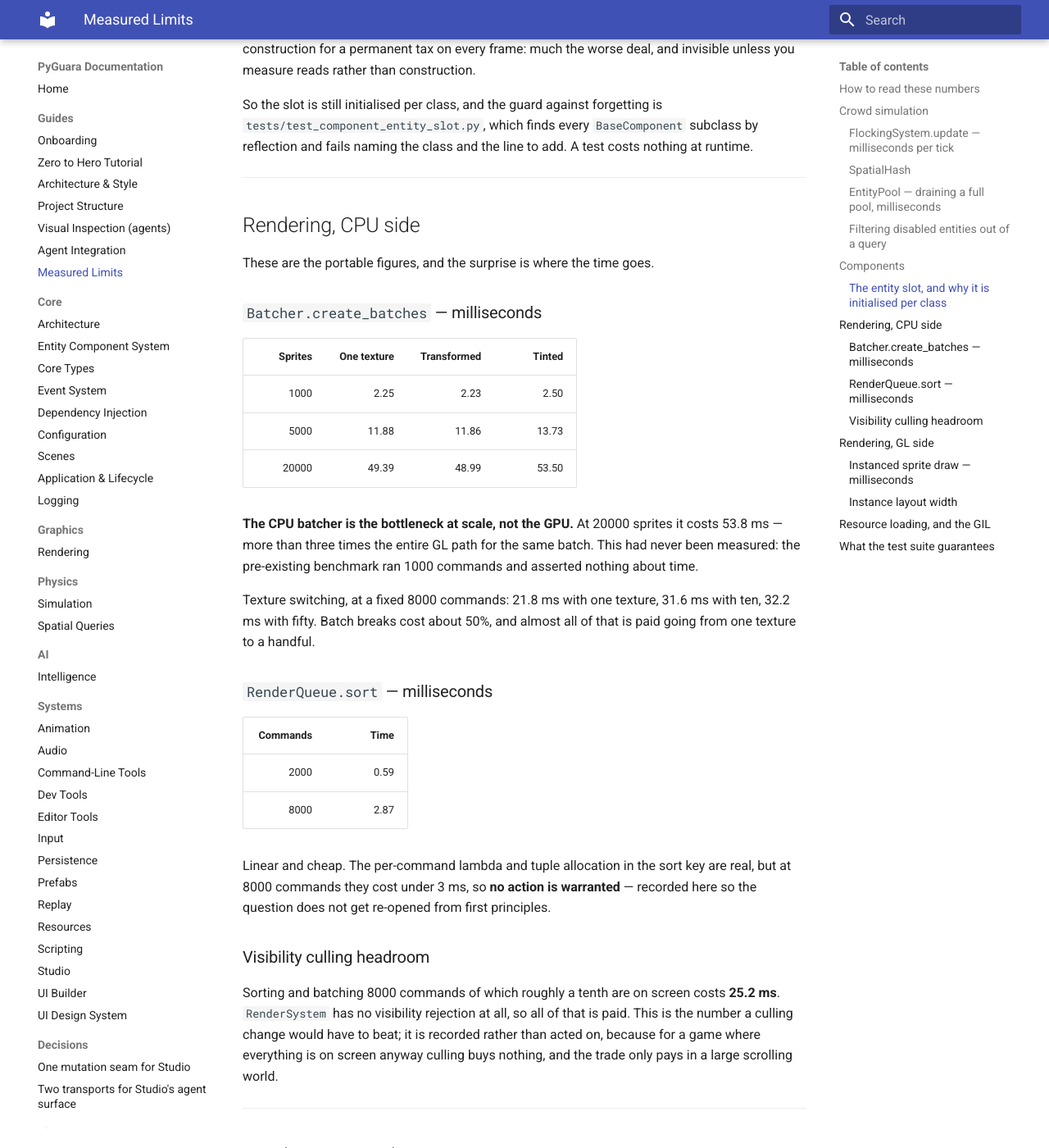
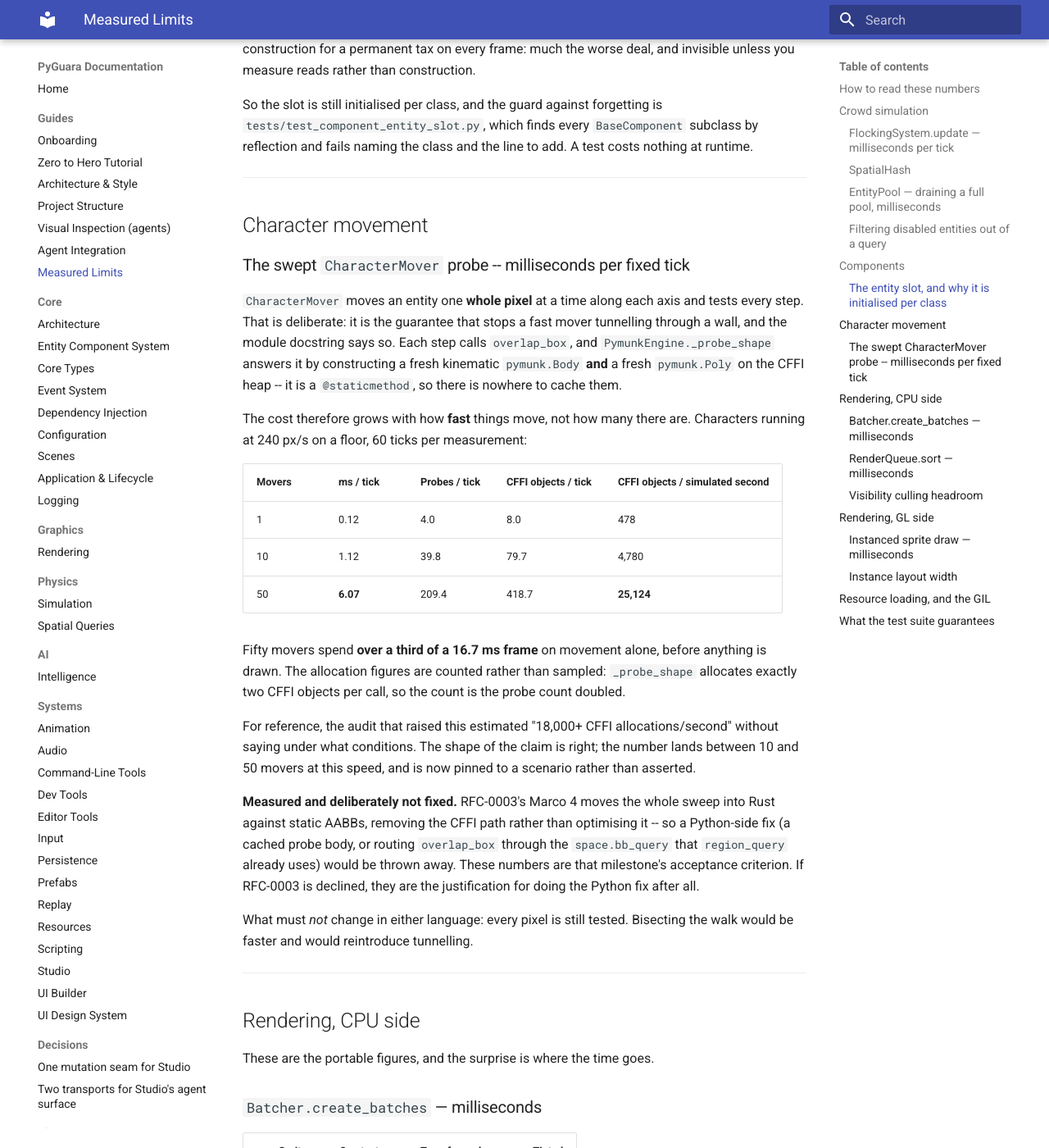
Before and after one commit to Wedeueis/pyguara, an MkDocs documentation site: the page built from docs/guides/performance.md, in a window 1280 px wide and 1400 px high, scrolled down 5461 px. Shown: the whole window at 82% size. Built offline with MkDocs 1.6.1 and Material for MkDocs 9.7.7, drawn with Linux system fonts in a browser that asks for light colours.

Commit message:
perf(physics): measure the character sweep, and deliberately not fix it
`CharacterMover` moves an entity one whole pixel at a time along each axis
and tests every step. Each step calls `overlap_box`, and
`PymunkEngine._probe_shape` answers it by constructing a fresh kinematic
`pymunk.Body` **and** a fresh `pymunk.Poly` on the CFFI heap -- it is a
`@staticmethod`, so there is nowhere to cache them. The cost grows with how
fast things move, not how many there are.

Characters at 240 px/s, 60 ticks per measurement:

| Movers | ms/tick | Probes/tick | CFFI objects/second |
| ------ | ------- | ----------- | ------------------- |
| 1      | 0.12    | 4.0         | 478                 |
| 10     | 1.12    | 39.8        | 4,780               |
| 50     | 6.07    | 209.4       | 25,124              |

Fifty movers spend over a third of a 16.7ms frame on movement alone.

No fix, on purpose. RFC-0003's Marco 4 moves the whole sweep into Rust
against static AABBs, which removes the CFFI path rather than optimising
it -- so the Python-side options (a cached probe body, or routing
`overlap_box` through the `space.bb_query` that `region_query` already
uses) would be thrown away. These numbers are that milestone's acceptance
criterion, and if RFC-0003 is declined they are the justification for doing
the Python fix after all. Writing the measurement and not the fix is the
whole point of this commit.

The audit that raised this estimated "18,000+ CFFI allocations/second"
without naming a scenario. The shape was right; the number lands between 10
and 50 movers at this speed, and is now pinned to a reproducible setup
rather than asserted.

Two guards that are safe on a shared runner, following this package's
existing split: one asserts the sweep's cost scales no worse than linearly
with speed (a complexity class, not a wall-clock budget), and one pins the
mechanism -- two CFFI objects per probe, counted rather than sampled, so it
means the same on every machine. If that count ever reaches zero the CFFI
path is gone and the guard has done its job. A `slow`-marked sweep produces
the table.

What must not change in either language: every pixel is still tested.
Bisecting the walk would be faster and would reintroduce tunnelling.

Co-Authored-By: Claude Opus 5 <noreply@anthropic.com>

```diff
--- a/docs/guides/performance.md
+++ b/docs/guides/performance.md
@@ -214,6 +214,49 @@ costs nothing at runtime.
 
 ---
 
+## Character movement
+
+### The swept `CharacterMover` probe -- milliseconds per fixed tick
+
+`CharacterMover` moves an entity one **whole pixel** at a time along each
+axis and tests every step. That is deliberate: it is the guarantee that stops
+a fast mover tunnelling through a wall, and the module docstring says so. Each
+step calls `overlap_box`, and `PymunkEngine._probe_shape` answers it by
+constructing a fresh kinematic `pymunk.Body` **and** a fresh `pymunk.Poly` on
+the CFFI heap -- it is a `@staticmethod`, so there is nowhere to cache them.
+
+The cost therefore grows with how **fast** things move, not how many there
+are. Characters running at 240 px/s on a floor, 60 ticks per measurement:
+
+| Movers | ms / tick | Probes / tick | CFFI objects / tick | CFFI objects / simulated second |
+| --- | --- | --- | --- | --- |
+| 1 | 0.12 | 4.0 | 8.0 | 478 |
+| 10 | 1.12 | 39.8 | 79.7 | 4,780 |
+| 50 | **6.07** | 209.4 | 418.7 | **25,124** |
+
+Fifty movers spend **over a third of a 16.7 ms frame** on movement alone,
+before anything is drawn. The allocation figures are counted rather than
+sampled: `_probe_shape` allocates exactly two CFFI objects per call, so the
+count is the probe count doubled.
+
+For reference, the audit that raised this estimated "18,000+ CFFI
+allocations/second" without saying under what conditions. The shape of the
+claim is right; the number lands between 10 and 50 movers at this speed, and
+is now pinned to a scenario rather than asserted.
+
+**Measured and deliberately not fixed.** RFC-0003's Marco 4 moves the whole
+sweep into Rust against static AABBs, removing the CFFI path rather than
+optimising it -- so a Python-side fix (a cached probe body, or routing
+`overlap_box` through the `space.bb_query` that `region_query` already uses)
+would be thrown away. These numbers are that milestone's acceptance
+criterion. If RFC-0003 is declined, they are the justification for doing the
+Python fix after all.
+
+What must *not* change in either language: every pixel is still tested.
+Bisecting the walk would be faster and would reintroduce tunnelling.
+
+---
+
 ## Rendering, CPU side
 
 These are the portable figures, and the surprise is where the time goes.
```
Also changed, not shown: 1 other file.
